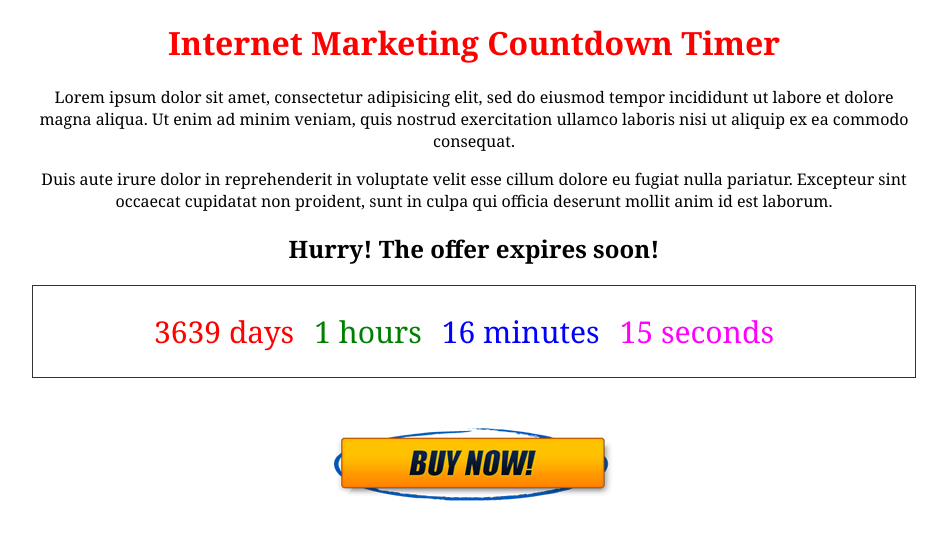
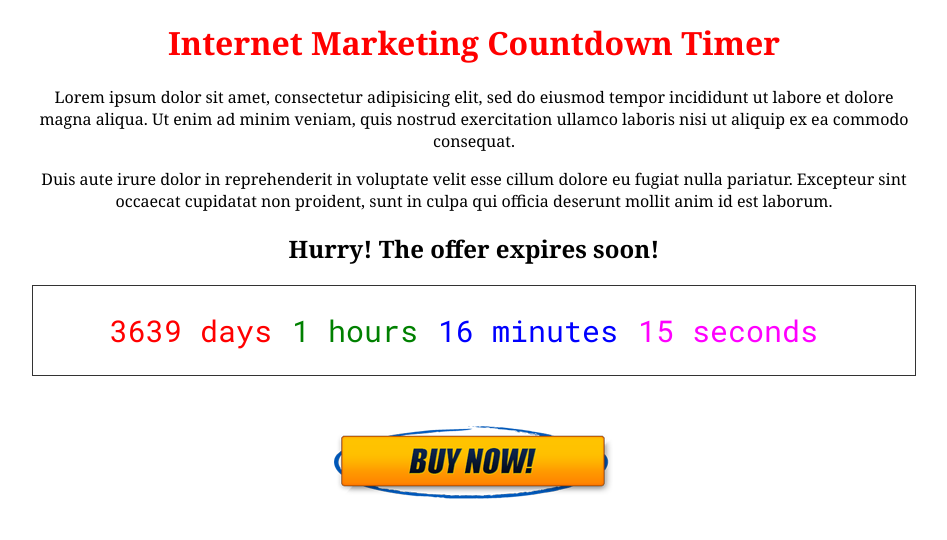
Before and after one commit to Aphelion-im/180-websites, a plain HTML site: page Day 2 - Countdown Timer/index.html in a window 1280 px wide. Shown: the whole page, without its empty margins (166-1113 px from the left). Drawn offline with Linux system fonts and the light colour scheme.

Commit message:
Added monotype font for the jumping numbers

```diff
--- a/Day 2 - Countdown Timer/javascript/script.js
+++ b/Day 2 - Countdown Timer/javascript/script.js
@@ -5,16 +5,16 @@ window.addEventListener("load", () => {
 
     const countDownDate = new Date("Dec 31, 2030 00:00:00").getTime();
 
-const x = setInterval( () => {
+    const x = setInterval(() => {
 
         const now = new Date().getTime();
 
         const distance = countDownDate - now;
 
-    const days = Math.floor(distance / (1000 * 60 * 60 * 24));
-    const hours = Math.floor((distance % (1000 * 60 * 60 * 24)) / (1000 * 60 * 60));
-    const minutes = Math.floor((distance % (1000 * 60 * 60)) / (1000 * 60));
-    const seconds = Math.floor((distance % (1000 * 60)) / 1000);
+        let days = Math.floor(distance / (1000 * 60 * 60 * 24));
+        let hours = Math.floor((distance % (1000 * 60 * 60 * 24)) / (1000 * 60 * 60));
+        let minutes = Math.floor((distance % (1000 * 60 * 60)) / (1000 * 60));
+        let seconds = Math.floor((distance % (1000 * 60)) / 1000);
 
         document.querySelector("#output").innerHTML = `<span class='days'>${days} days<span><span class="hours">${hours} hours</span><span class="minutes">${minutes} minutes</span><span class="seconds">${seconds} seconds</span>`;
 
@@ -27,3 +27,7 @@ const x = setInterval( () => {
 
 
 }); // End load eventlistener
+
+/* Issues:
+Timer jumps when below 10
+*/
--- a/Day 2 - Countdown Timer/styles/styles.css
+++ b/Day 2 - Countdown Timer/styles/styles.css
@@ -1,9 +1,11 @@
+@import url('https://fonts.googleapis.com/css2?family=Roboto+Mono&display=swap');
+
 body {
     font-family: Georgia, Arial, sans-serif;
 }
 
 a.buyNowButton {
-  display: inline-block;
+    display: inline-block;
     margin-top: 50px;
     width: 300px;
     height: 100px;
@@ -41,7 +43,8 @@ span.seconds {
 }
 
 #output {
+    border: 1px solid #333;
+    font-family: 'Roboto Mono', monospace;
     font-size: 30px;
-    border: 1px solid #333;
     padding: 25px;
 }
```
Lines whose indentation alone changed are shown as unchanged.
